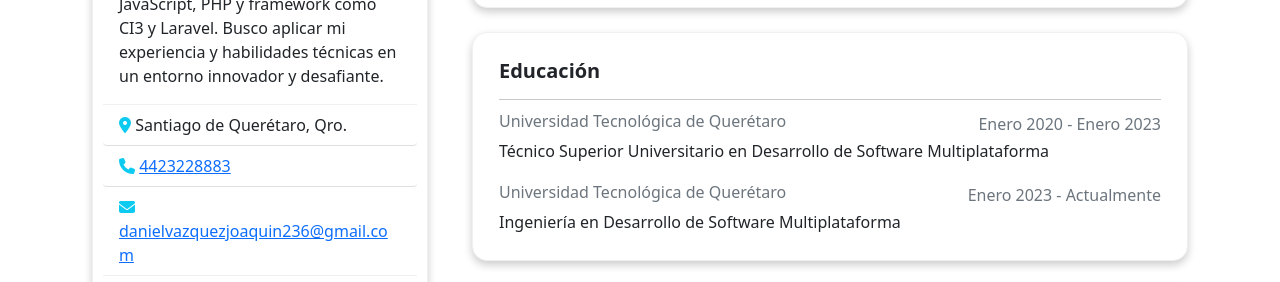
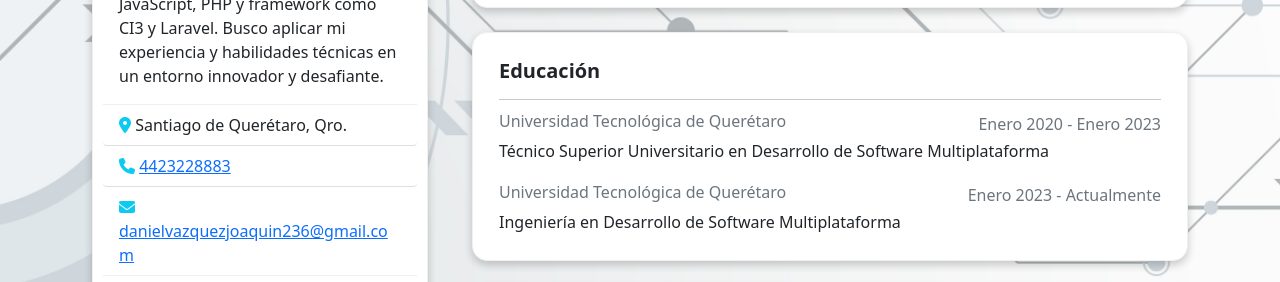
Before and after one commit to Dann-VJ/resume, a plain HTML site: page index.html in a window 1280 px wide. Shown: the part 365-647 px from the top of the page. Drawn offline with Linux system fonts and the light colour scheme.

Commit message:
url change

```diff
--- a/static/css/style.css
+++ b/static/css/style.css
@@ -16,6 +16,6 @@
 
 /* background */
 body {
-    background-image: url('static/img/background.jpg');
+    background-image: url('../img/background.jpg');
     background-size: cover;
 }
```
